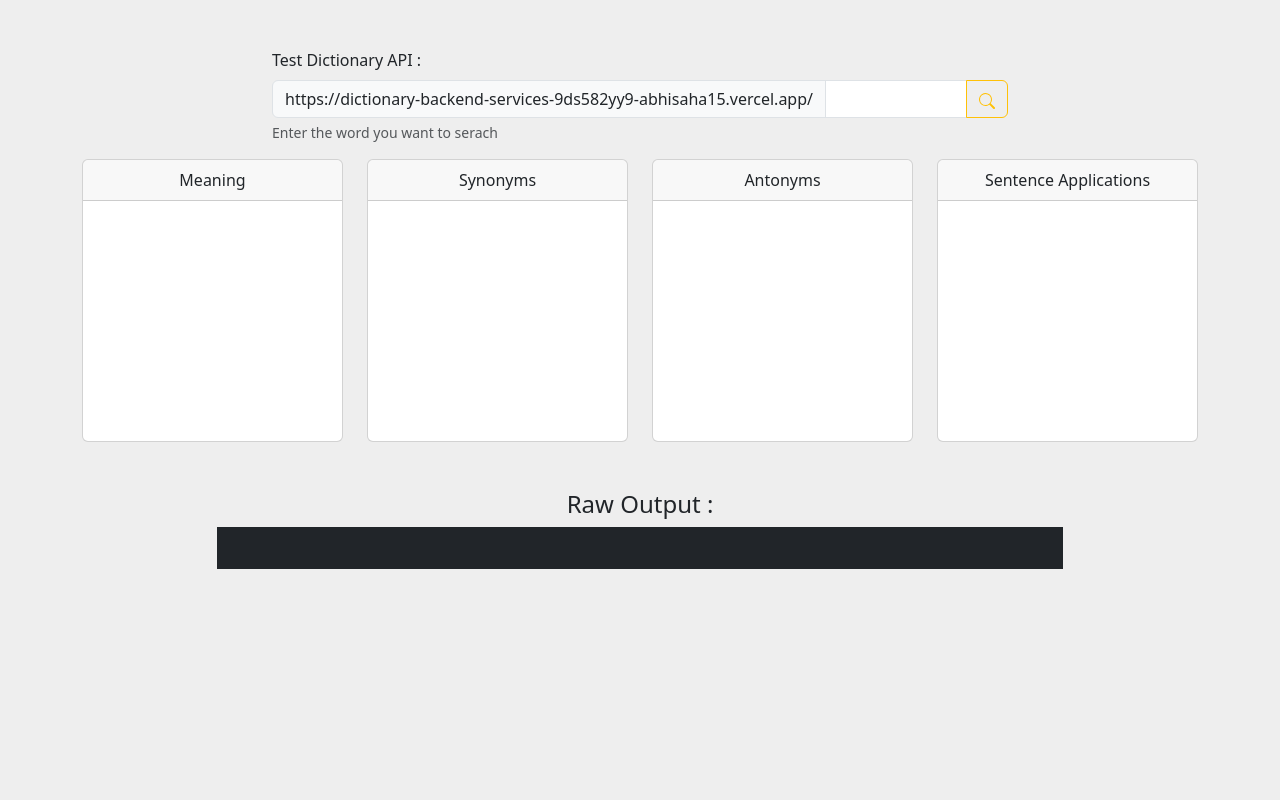
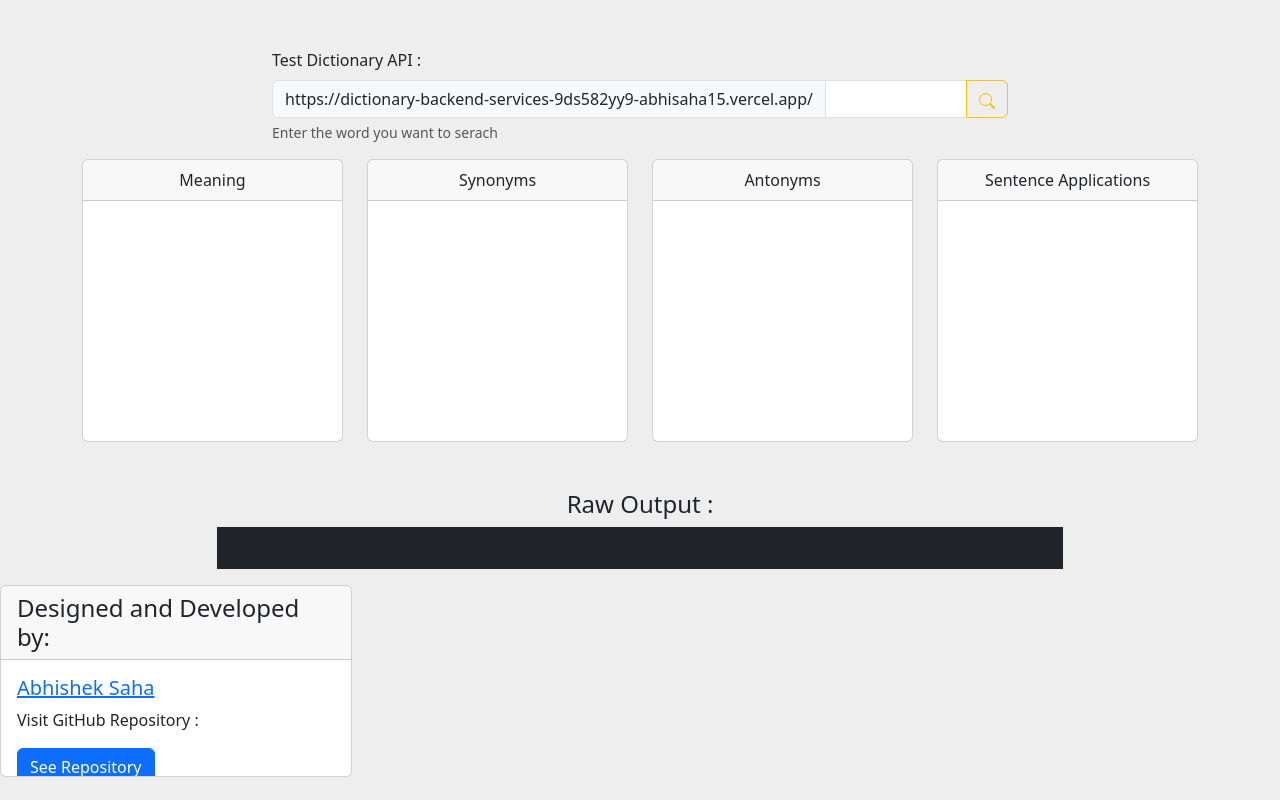
Before and after one commit to abhisaha15/dictionary_application_ui, a plain HTML site: page index.html in a window 1280 px wide. Drawn offline with nearby package versions, Linux system fonts and the light colour scheme.

Commit message:
Add files via upload

```diff
--- a/index.html
+++ b/index.html
@@ -121,6 +121,16 @@
 
             </div>
 
+            <div class="card mb-3" style="width: 22rem; height: 12rem;">
+                <h4 class="card-header">Designed and Developed by:</h4>
+                <div class="card-body">
+                    <h5><a href="https://github.com/abhisaha15" >Abhishek Saha</a></h5>
+                    <p class="card-text">Visit GitHub Repository : </p>
+                    <a href="https://github.com/abhisaha15/dictionary_backend_services" class="btn btn-primary">See Repository</a>
+                </div>
+            </div>
+</div>
+
         </div>
 
 
```
